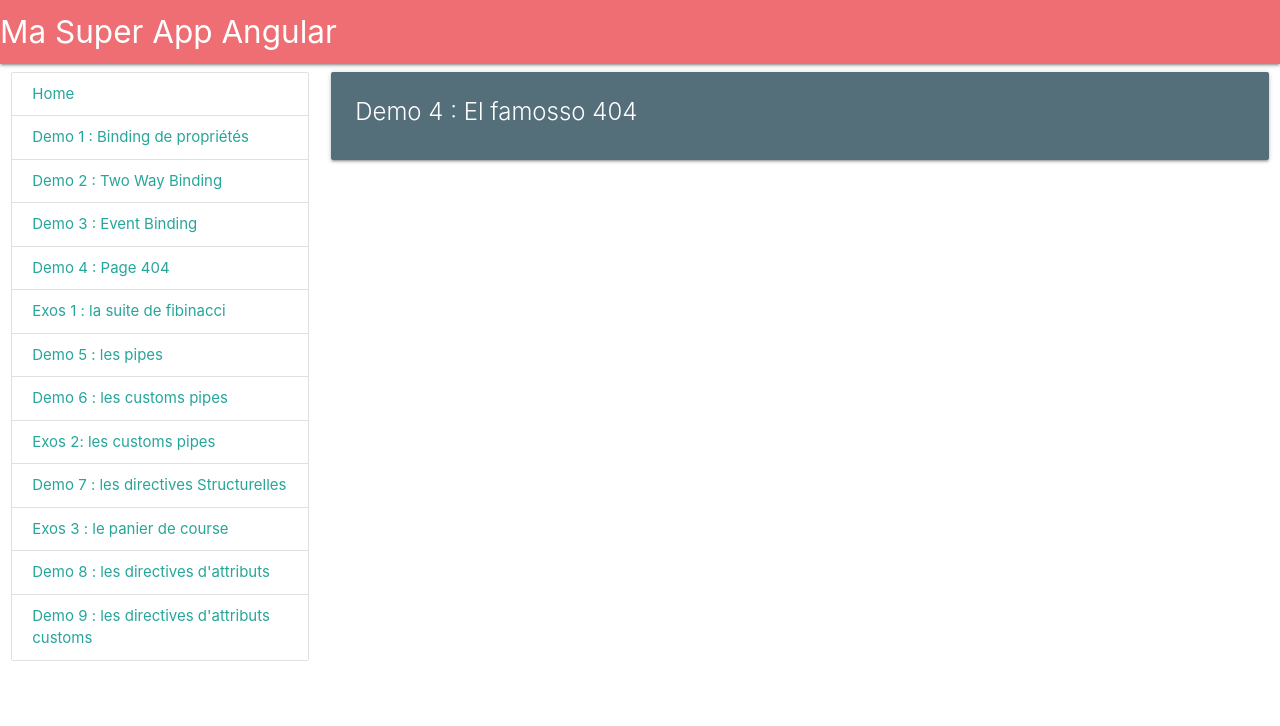
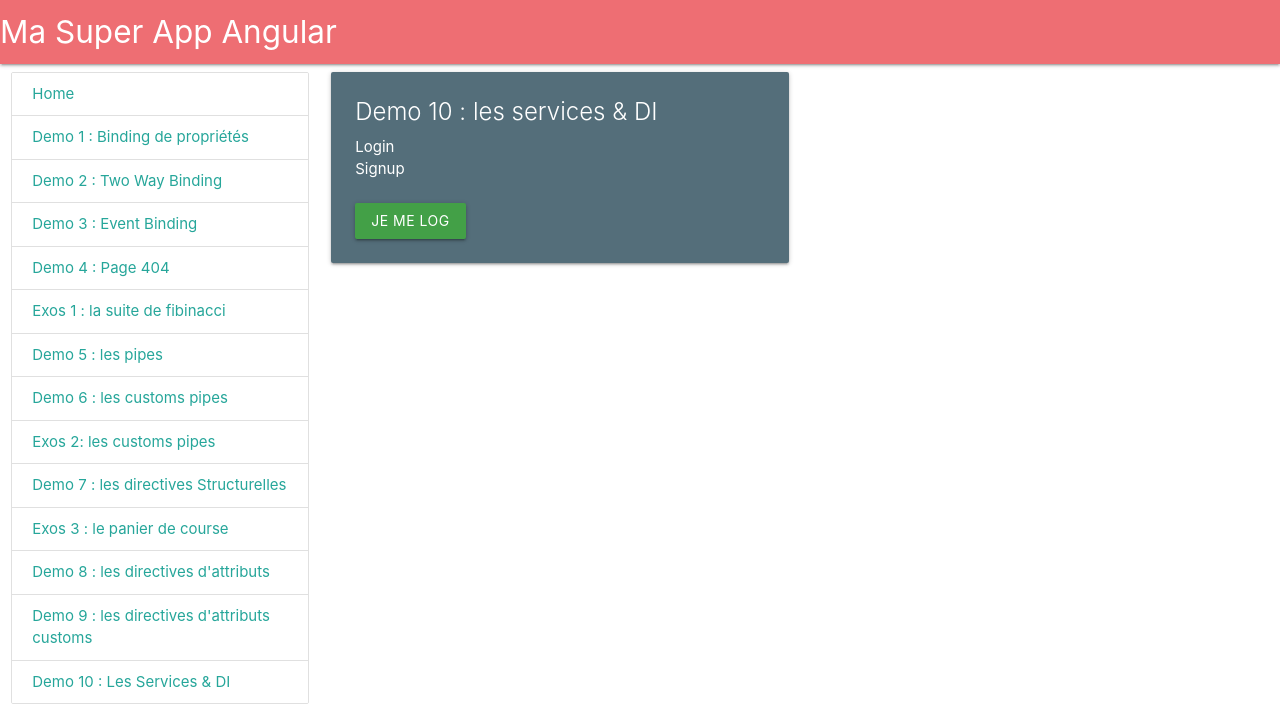
Before and after one commit to evengyl/demoBxl_angular, an Angular app: page /demo/demo10 in a window 1280 px wide. Shown: the top 726 px of the page. Built offline with nearby package versions, Linux system fonts and the light colour scheme.

Commit message:
ADD demo10 services

```diff
--- a/src/app/app-routing.module.ts
+++ b/src/app/app-routing.module.ts
@@ -1,6 +1,7 @@
 import { NgModule } from '@angular/core';
 import { RouterModule, Routes } from '@angular/router';
 import { Demo1Component } from './components/demo/demo1/demo1.component';
+import { Demo10Component } from './components/demo/demo10/demo10.component';
 import { Demo2Component } from './components/demo/demo2/demo2.component';
 import { Demo3Component } from './components/demo/demo3/demo3.component';
 import { Demo4Component } from './components/demo/demo4/demo4.component';
@@ -26,6 +27,7 @@ const routes: Routes = [
     { path : 'demo7', component : Demo7Component },
     { path : 'demo8', component : Demo8Component },
     { path : 'demo9', component : Demo9Component },
+    { path : 'demo10', component : Demo10Component },
   ] },
 
   { path : "exos", children : [
--- /dev/null
+++ b/src/app/components/demo/demo10/demo10.component.html
@@ -0,0 +1,15 @@
+<div class="row">
+    <div class="col s6">
+        <div class="card blue-grey darken-1">
+            <div class="card-content white-text">
+                <span class="card-title">Demo 10 : les services & DI</span>
+                <p *ngIf="!statusAuth">Login</p>
+                <p *ngIf="!statusAuth">Signup</p>
+                <p *ngIf="statusAuth">Logout</p>
+                <p *ngIf="statusAuth">My Account</p>
+                <br>
+                <button (click)="login()" class="btn waves-effect green darken-1">{{!statusAuth ? "Je me log" : "Je me délog"}}</button>
+            </div>
+        </div>
+    </div>
+</div>
--- /dev/null
+++ b/src/app/components/demo/demo10/demo10.component.ts
@@ -0,0 +1,24 @@
+import { Component, OnInit } from '@angular/core';
+import { LoginService } from './login.service';
+
+@Component({
+  selector: 'app-demo10',
+  templateUrl: './demo10.component.html'
+})
+export class Demo10Component implements OnInit {
+
+  public statusAuth : boolean
+
+  constructor(private loginService : LoginService) { }
+
+  ngOnInit(): void {
+    this.statusAuth =  this.loginService.statusAuthOnMyService
+  }
+
+  login()
+  {
+    this.loginService.loginService()
+    this.statusAuth =  this.loginService.statusAuthOnMyService
+  }
+
+}
--- /dev/null
+++ b/src/app/components/demo/demo10/login.service.ts
@@ -0,0 +1,16 @@
+import { Injectable } from '@angular/core';
+
+@Injectable({
+  providedIn: 'root'
+})
+export class LoginService {
+
+  public statusAuthOnMyService = false
+
+  constructor() { }
+
+  loginService()
+  {
+    this.statusAuthOnMyService = !this.statusAuthOnMyService
+  }
+}
--- a/src/app/components/demo/demo7/demo7.component.html
+++ b/src/app/components/demo/demo7/demo7.component.html
@@ -8,7 +8,7 @@
                 <p *ngIf="statusAuth && statusAuth2">Logout</p>
                 <p *ngIf="statusAuth && statusAuth2">My Account</p>
                 <br>
-                <button (click)="login()" class="btn waves-effect green darken-1">Je me log</button>
+                <button (click)="login()" class="btn waves-effect green darken-1">{{!statusAuth ? "Je me log" : "Je me délog"}}</button>
             </div>
         </div>
     </div>
--- a/src/app/components/demo/demo8/demo8.component.ts
+++ b/src/app/components/demo/demo8/demo8.component.ts
@@ -1,4 +1,5 @@
 import { Component, OnInit } from '@angular/core';
+import { LoginService } from '../demo10/login.service';
 
 @Component({
   selector: 'app-demo8',
--- a/src/app/components/navbar/navbar.component.html
+++ b/src/app/components/navbar/navbar.component.html
@@ -12,4 +12,5 @@
   <a routerLink="exos/exos3" class="collection-item">Exos 3 : le panier de course</a>
   <a routerLink="demo/demo8" class="collection-item">Demo 8 : les directives d'attributs</a>
   <a routerLink="demo/demo9" class="collection-item">Demo 9 : les directives d'attributs customs</a>
+  <a routerLink="demo/demo10" class="collection-item">Demo 10 : Les Services & DI</a>
 </div>
```
Also changed, not shown: src/app/app.module.ts (+6 -1 lines), 1 other file (tests, documents, lock files or other folders).
